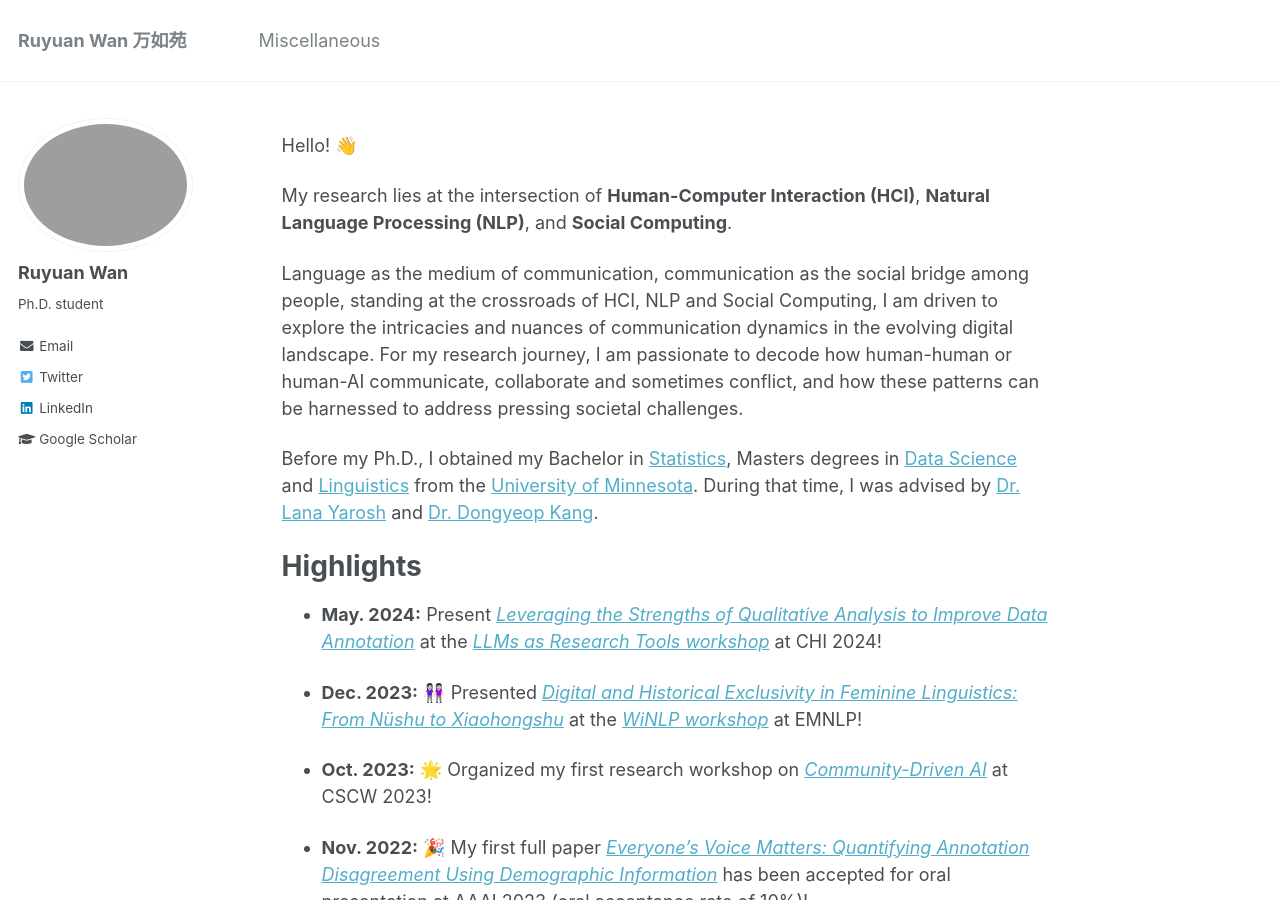
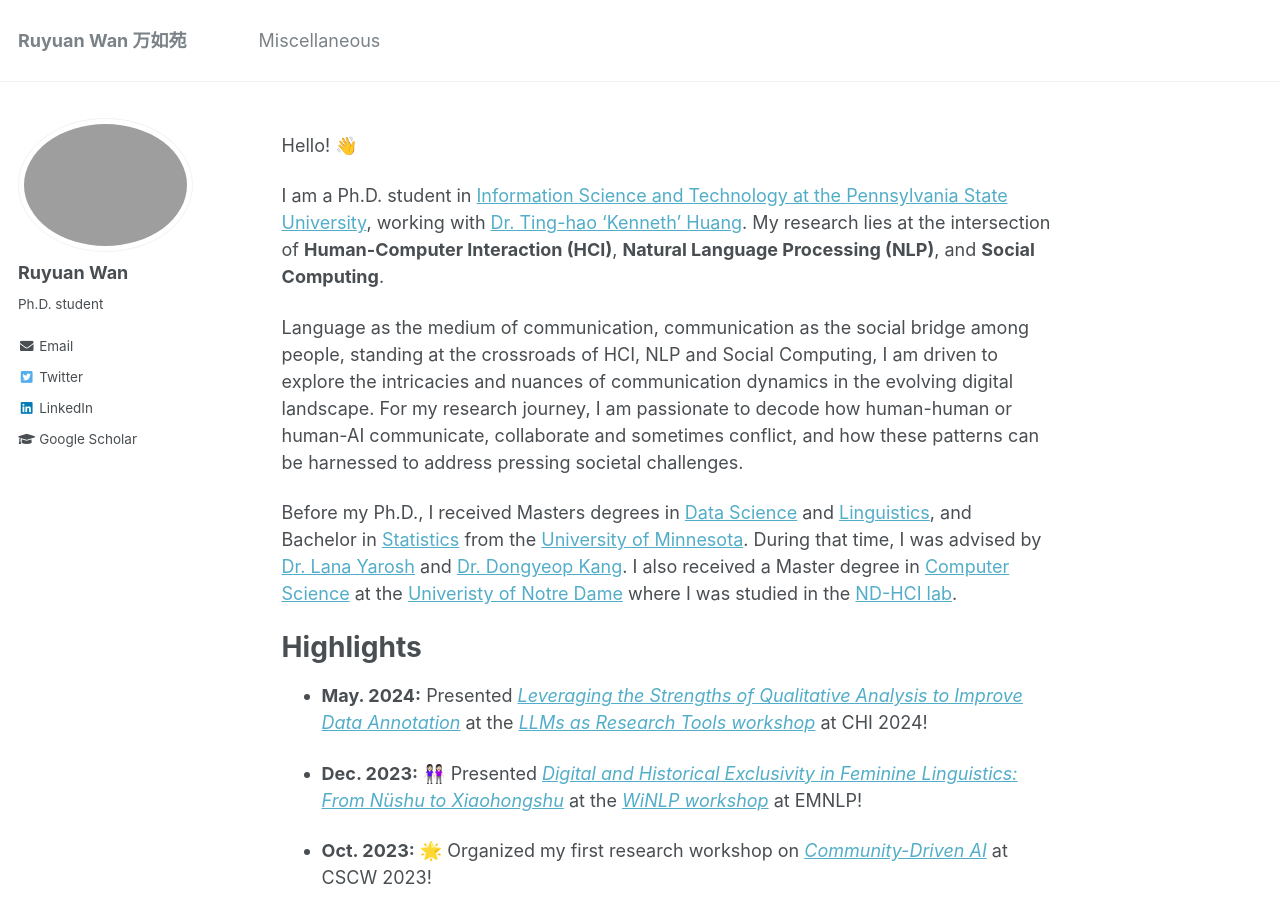
Before and after one commit to RuyuanWan/ruyuanwan.github.io, a Jekyll site: the page built from _pages/about.md, in a window 1280 px wide and 900 px high. Built offline with Jekyll 4.4.1, drawn with Linux system fonts in a browser that asks for light colours.

Commit message:
Update about.md

```diff
--- a/_pages/about.md
+++ b/_pages/about.md
@@ -11,19 +11,17 @@ redirect_from:
 
 Hello! 👋<br/>
 
-<!--I am a Ph.D. student in [Computer Science at the University of Notre Dame](https://cse.nd.edu/).<br/>-->
-
-My research lies at the intersection of <b>Human-Computer Interaction (HCI)</b>, <b>Natural Language Processing (NLP)</b>, and <b>Social Computing</b>.
+I am a Ph.D. student in [Information Science and Technology at the Pennsylvania State University](https://ist.psu.edu), working with [Dr. Ting-hao 'Kenneth' Huang](https://crowd.ist.psu.edu). My research lies at the intersection of <b>Human-Computer Interaction (HCI)</b>, <b>Natural Language Processing (NLP)</b>, and <b>Social Computing</b>.
 
 Language as the medium of communication, communication as the social bridge among people, standing at the crossroads of HCI, NLP and Social Computing, I am driven to explore the intricacies and nuances of communication dynamics in the evolving digital landscape. For my research journey, I am passionate to decode how human-human or human-AI communicate, collaborate and sometimes conflict, and how these patterns can be harnessed to address pressing societal challenges.
 
-Before my Ph.D., I obtained my Bachelor in [Statistics](https://cla.umn.edu/statistics), Masters degrees in [Data Science](https://cse.umn.edu/datascience) and [Linguistics](https://cla.umn.edu/linguistics) from the [University of Minnesota](https://twin-cities.umn.edu/). During that time, I was advised by [Dr. Lana Yarosh](https://lanayarosh.com/) and [Dr. Dongyeop Kang](https://dykang.github.io/).
+Before my Ph.D., I received Masters degrees in [Data Science](https://cse.umn.edu/datascience) and [Linguistics](https://cla.umn.edu/linguistics), and Bachelor in [Statistics](https://cla.umn.edu/statistics) from the [University of Minnesota](https://twin-cities.umn.edu/). During that time, I was advised by [Dr. Lana Yarosh](https://lanayarosh.com/) and [Dr. Dongyeop Kang](https://dykang.github.io/).  I also received a Master degree in [Computer Science](https://cse.nd.edu) at the [Univeristy of Notre Dame](https://www.nd.edu) where I was studied in the [ND-HCI lab](https://hci.nd.edu).
 
 
 
 Highlights
 ======
-* **May. 2024:** Present [*Leveraging the Strengths of Qualitative Analysis to Improve Data Annotation*](https://ruyuanwan.github.io/files/Leveraging_the_Strengths_of_Qualitative_Analysis_to_Improve_Data_Annotation.pdf) at the [*LLMs as Research Tools workshop*](https://sites.google.com/view/llmsindatawork/home?authuser=0) at CHI 2024!
+* **May. 2024:** Presented [*Leveraging the Strengths of Qualitative Analysis to Improve Data Annotation*](https://ruyuanwan.github.io/files/Leveraging_the_Strengths_of_Qualitative_Analysis_to_Improve_Data_Annotation.pdf) at the [*LLMs as Research Tools workshop*](https://sites.google.com/view/llmsindatawork/home?authuser=0) at CHI 2024!
 
 * **Dec. 2023:** 👭🏻 Presented [*Digital and Historical Exclusivity in Feminine Linguistics: From Nüshu to Xiaohongshu*](https://ruyuanwan.github.io/files/WiNLP.pdf) at the [*WiNLP workshop*](https://www.winlp.org) at EMNLP!
 
```
